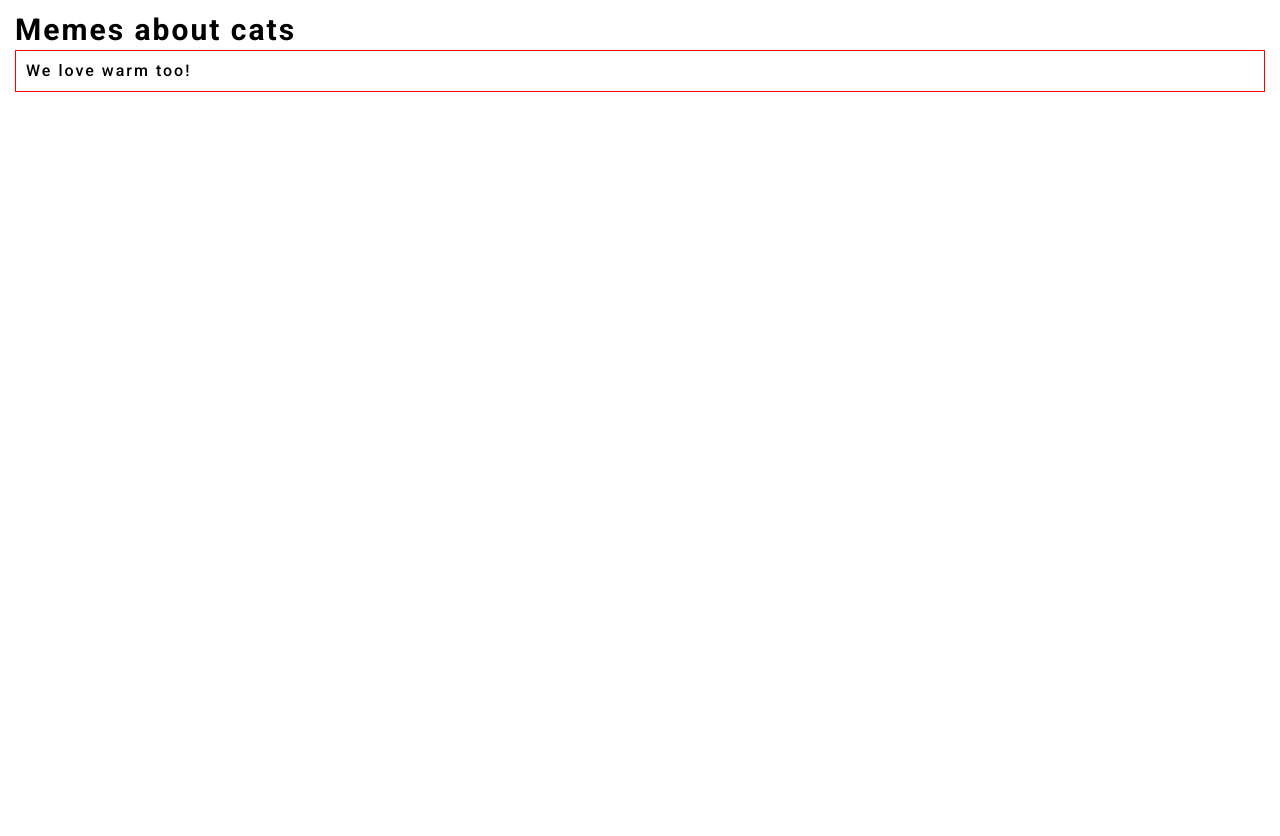
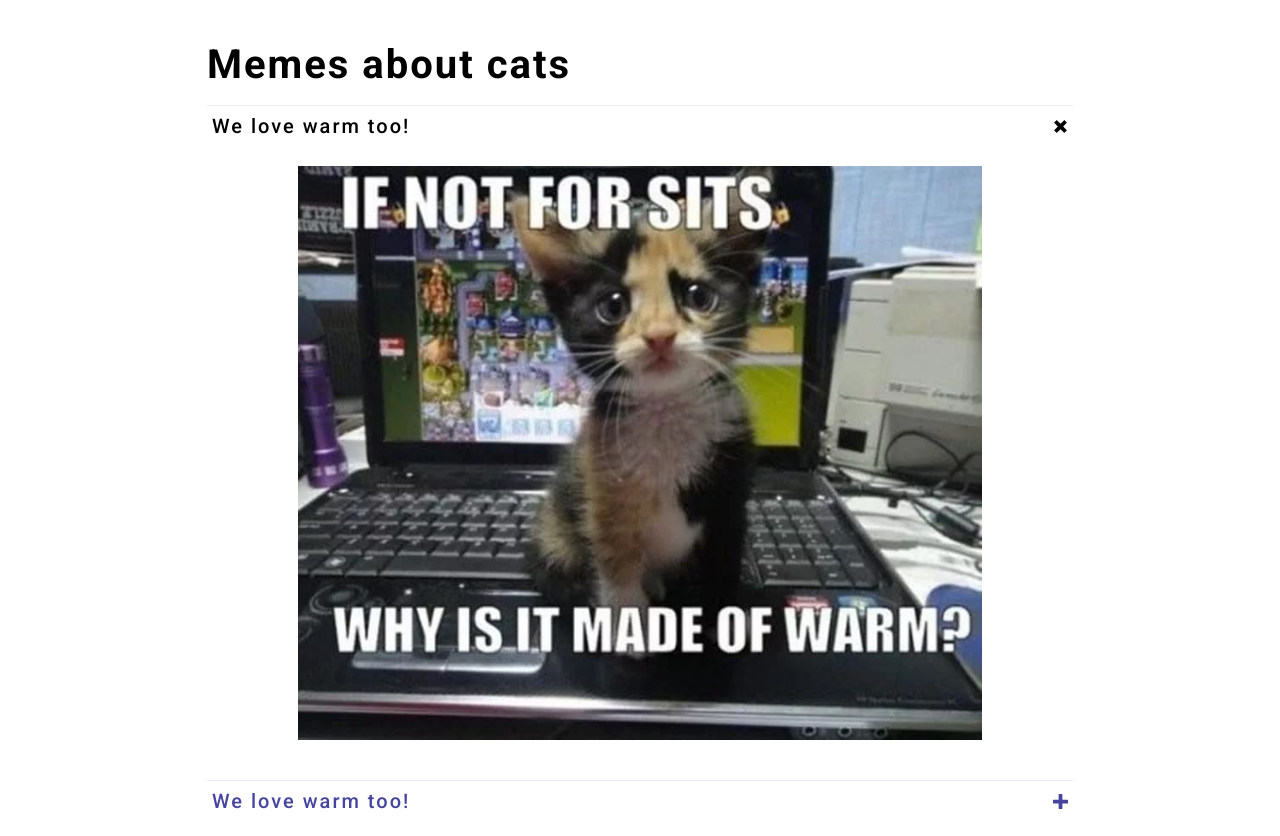
Before and after one commit to msValentyna/cssBayan, a plain HTML site: page cssBayan/index.html in a window 1280 px wide. Before the commit the page ends 800 px from the top, so only its background shows below. Drawn offline with Linux system fonts and the light colour scheme.

Commit message:
fix: correct html-structure, correct styles

```diff
--- a/cssBayan/css/style.css
+++ b/cssBayan/css/style.css
@@ -83,89 +83,161 @@ body {
   /* */
 
 .container {
-    min-width: 320px;
-    margin: 0 auto;
-    padding: 15px;
+  min-width: 32rem;
+  margin: 1 auto;
+  padding: 1.5rem;
 }
+
 .accordion__title {
   font-weight: 700;
   font-size: 3rem;
-    margin-bottom: 0.5rem;
+  margin-bottom: 1rem;
 }
 .accordion {
-
+  margin: 0 auto;
 }
 .accordion__item {
-    border: 1px solid red;
+  border-top: 1px solid rgba(153, 153, 229, 0.2);
 }
 .accordion__label {
-    padding: 10px 30px 10px 10px;
+  padding: 1rem .5rem 1rem .5rem;
   display: block;
   transition: color .2s ease;
-    cursor: pointer;
+}
+.accordion__input {
+  display: block;
+  appearance: none;
+  width: 0;
+  height: 0;
 }
 .accordion-top__wrapper {
   display: flex;
   align-items: center;
   justify-content: space-between;
 }
-.accordion__label:hover {
-    color: blue;
+.accordion-item__title {
+  font-size: 1.6rem;
+  color: rgb(69, 69, 159);
+  transition: color .2s ease;
 }
-.accordion-item__title {
-    display: block;
-    cursor: pointer;
+.accordion-item__title:active {
+  color: #000;
+  transition: color .2s ease;
 }
 .accordion-item__icon {
-    display: block;
-    width: 20px;
-    height: 20px;
-    /* background-color: blue; */
+  fill: rgb(69, 69, 159);
+  /* width: 20px;
+  height: 20px; */
+  transition: fill 2s ease;
+  transition: rotate 2s ease;
 }
 
+/* .accordion-item__icon:active {
+  fill: #000;
+  transition: color 2s ease;
+} */
+
 .accordion-item-icon__plus {
-  display: none;
+
 }
-.accordion-item-icon__cross {
-  display: none;
+.accordion-top__wrapper .accordion-item__icon {
+
 }
-.accordion__label:hover .accordion-item-icon__plus {
+.accordion__input:checked ~ .accordion-top__wrapper .accordion-item__title {
+  color: #000;
+}
+.accordion__input:checked ~ .accordion-top__wrapper .accordion-item__icon {
+  transform: rotate(45deg);
+  fill: #000;
+
+}
+
+
+.accordion-item__image {
   display: block;
+  margin: 0 auto;
+  width: 80vw;
+  height: 0;
+  scale: .8;
+  transition: scale 1s ease;
+}
+
+.accordion__input:checked ~ .accordion-item__image {
+  height: 100%;
+  max-width: 80rem;
+  margin-top: 2rem;
+  scale: 1;
 }
 
 
 
 
-/* .accordion-item__image {
-    display: none;
-    /* display: block;
-    width: 80vw;
-    margin: 0 auto;
-} */
-
+@media (min-width: 820px) {
+  .container {
+    max-width: 70vw;
+    margin: 3rem auto;
+  }
+  .accordion__title {
+    font-size: 4rem;
+    margin-bottom: 2rem;
+  }
+  .accordion-item__title {
+    font-size: 2rem;
+  }
   .accordion-item__image {
-    display: none;
-    max-width: 800px;
-    margin-top: 4rem;
+    width: 80%;
+  }
+  .accordion__input:checked ~ .accordion-item__image {
+    margin-top: 3rem;
+    margin-bottom: 3rem;
+  }
 }
 
-.accordion__input {
-  display: block;
-  /* visibility: hidden;
-  width: 0;
-  height: 0; */
-    appearance: none;
-    width: 0;
-    height: 0;
-
+@media (min-width: 1920px) {
+  .container {
+    margin: 5rem auto;
+  }
+  .accordion__title {
+    font-size: 5rem;
+    margin-bottom: 2.5rem;
+  }
+  .accordion__label {
+    padding: 3rem .5rem 3rem .5rem;
+  }
+  .accordion-item__title {
+    font-size: 2.5rem;
   }
   .accordion__input:checked ~ .accordion-item__image {
-    display: block;
+    margin-top: 4rem;
+    margin-bottom: 4rem;
+  }
 }
 
-.accordion__input:checked ~ .accordion-top__wrapper .accordion-item__icon .accordion-item-icon__cross {
-  display: block;
+
+@media (hover:hover) {
+  .accordion__label:hover {
+    cursor: pointer;
   }
-.accordion__input:checked ~ .accordion-top__wrapper .accordion-item__icon .accordion-item-icon__plus {
-  display: none;
+  .accordion-item__icon {
+    opacity: 0;
+    transition: opacity .2s ease, fill .2s ease;
   }
+  .accordion__label:hover .accordion-item__icon {
+    opacity: 1;
+    fill: #000;
+  }
+  .accordion-item__title {
+    color: rgb(69, 69, 159);
+    transition: color .2s ease;
+  }
+  .accordion__label:hover .accordion-item__title {
+    color: #000;
+  }
+
+  .accordion__label:hover .accordion-item__image {
+    height: 100%;
+    max-width: 80rem;
+    margin-top: 2rem;
+    scale: 1;
+  }
+}
--- a/cssBayan/index.html
+++ b/cssBayan/index.html
@@ -16,18 +16,36 @@
         <ul class="accordion">
             <li class="accordion__item">
                 <label for="meme-1" class="accordion__label">
-                  <input type="checkbox" class="accordion__input" name="meme" id="meme-1">
+                  <input checked type="radio" class="accordion__input" name="meme" id="meme-1">
                   <span class="accordion-top__wrapper">
                     <span class="accordion-item__title">We love warm too!</span>
                     <svg class="accordion-item__icon" width="15" height="15">
                       <use class="accordion-item-icon__plus" href="image/symbol-defs.svg#icon-plus"></use>
-                      <use class="accordion-item-icon__cross" href="image/symbol-defs.svg#icon-cross"></use>
+                      <!-- <use class="accordion-item-icon__cross" href="image/symbol-defs.svg#icon-cross"></use> -->
                     </svg>
                   </span>
                   <img src="image/we-love-warm-too.jpg" alt="Meme: cats love warm" class="accordion-item__image">
                 </label>
+            </li>
 
+            <li class="accordion__item">
+              <label for="meme-2" class="accordion__label">
+                <input type="radio" class="accordion__input" name="meme" id="meme-2">
+                <span class="accordion-top__wrapper">
+                  <span class="accordion-item__title">We love warm too!</span>
+                  <svg class="accordion-item__icon" width="15" height="15">
+                    <use class="accordion-item-icon__plus" href="image/symbol-defs.svg#icon-plus"></use>
+                    <!-- <use class="accordion-item-icon__cross" href="image/symbol-defs.svg#icon-cross"></use> -->
+                  </svg>
+                </span>
+                <img src="image/we-love-warm-too.jpg" alt="Meme: cats love warm" class="accordion-item__image">
+              </label>
             </li>
+
+
+
+
+
         </ul>
     </div>
   </body>
```
Lines whose indentation alone changed are shown as unchanged.
